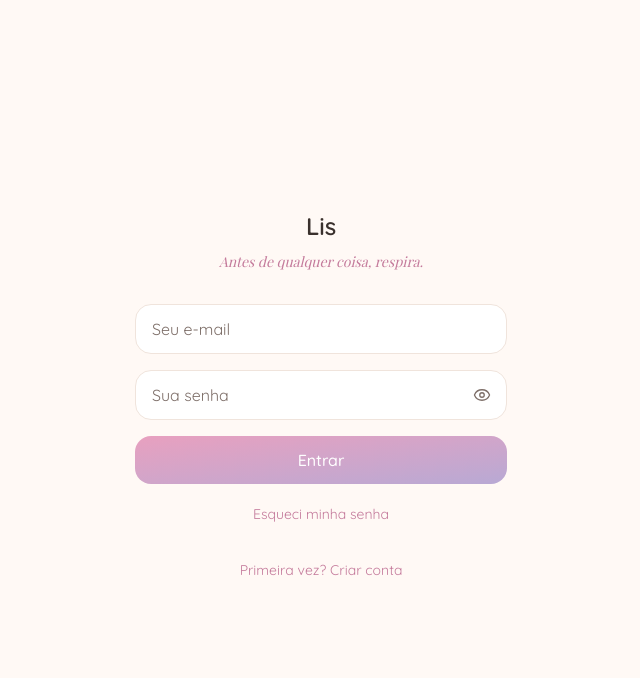
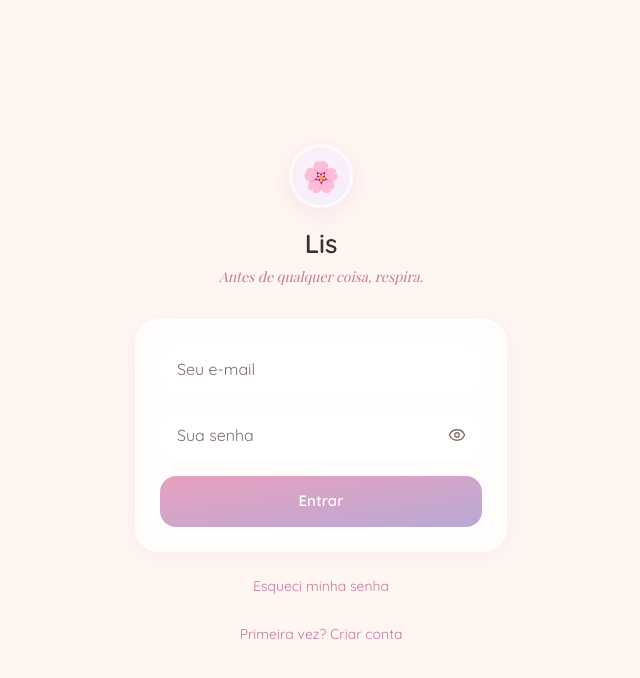
Before and after one commit to alinealassar/mapa-app, a Next.js app: page /login in a window 1280 px wide. Shown: the top 678 px of the page, without its empty margins (319-959 px from the left). Built offline with nearby package versions, Linux system fonts and the light colour scheme; no server answers.

Commit message:
feat: SOS modal, tags personalizadas, casulo sonoro, rebrand Lis (copy e login)

```diff
--- a/app/components/MoodRegister.tsx
+++ b/app/components/MoodRegister.tsx
@@ -1593,7 +1593,7 @@ function Section({
       <button
         type="button"
         onClick={() => setExpanded(true)}
-        className="w-full text-left mb-5 bg-white border border-mapa-border/60 rounded-[20px] px-5 py-4 shadow-[0_2px_10px_rgba(232,160,191,0.04)] flex justify-between items-center transition-all cursor-pointer hover:bg-gray-50/50 group"
+        className="w-full text-left mb-5 bg-white border border-mapa-border/60 rounded-[20px] px-5 py-4 shadow-[0_2px_10px_rgba(232,160,191,0.04)] flex justify-between items-center transition-all cursor-pointer hover:bg-mapa-pink-light/20 group"
       >
         <div>
           <p className="text-[13px] font-semibold text-mapa-pink-deep mb-0.5 font-[family-name:var(--font-quicksand)]">{label}</p>
--- a/app/globals.css
+++ b/app/globals.css
@@ -5,8 +5,8 @@
   --color-foreground: var(--foreground);
   --font-sans: var(--font-quicksand);
 
-  /* Mapa — paleta principal */
-  --color-mapa-bg: #FFF9F5;
+  /* Lis — paleta principal */
+  --color-mapa-bg: #FFF6F2;
   --color-mapa-card: #FFFFFF;
   --color-mapa-text: #3A312D;
   --color-mapa-muted: #7E6F69;
@@ -33,31 +33,11 @@
   --color-mapa-coral: #E88B8B;
 }
 
-/* === DESIGN TOKENS (referência para futuras telas) ===
-   Padronização visual decidida em 18/05/2026. Use como referência
-   ao adicionar tela nova ou refatorar — evita o caos de 6 valores
-   diferentes de border-radius e 4 de shadow.
-
+/* === DESIGN TOKENS ===
    BORDER-RADIUS:
    - rounded-2xl    (16px) — chips, pills, botões pequenos
    - rounded-[18px] (18px) — cards, inputs, modais médios
    - rounded-[24px] (24px) — cards destacados, modais grandes
-
-   SHADOWS (suaves, identidade rosa-quente):
-   - --shadow-soft:   0 4px 16px rgba(60,30,50,0.06)   // chips, hover
-   - --shadow-medium: 0 8px 30px rgba(60,30,50,0.10)   // cards normais
-   - --shadow-large:  0 12px 36px rgba(60,30,50,0.14)  // modais, cards destaque
-
-   AVATAR DECORATIVO (header de tela):
-   w-16 h-16 rounded-full bg-gradient-to-br from-mapa-pink-light to-mapa-lavender-light
-   border-[3px] border-white/70 shadow-[0_6px_24px_rgba(232,160,191,0.22)]
-   ícone lucide size=26 strokeWidth=1.5 cor text-mapa-pink-deep
-
-   H1 DE TELA:
-   text-[24px] font-semibold text-mapa-text font-[family-name:var(--font-quicksand)]
-
-   SUBTÍTULO POÉTICO (Playfair italic):
-   text-[13px] text-mapa-pink-deep italic font-[family-name:var(--font-playfair)]
 */
 :root {
   --shadow-soft: 0 4px 16px rgba(60, 30, 50, 0.06);
@@ -66,13 +46,26 @@
 }
 
 :root {
-  --background: #FFF9F5;
+  --background: #FFF6F2;
   --foreground: #3A312D;
 }
 
 body {
   background: var(--background);
   color: var(--foreground);
+}
+
+/* === GLASSMORPHISM "Jelly" ===
+   Funciona agora porque o container do app tem gradiente visível por baixo.
+   Efeito: vidro fosco aconchegante — branco semi-transparente com borda rosada fina. */
+.lis-glass {
+  background: rgba(255, 255, 255, 0.78);
+  backdrop-filter: blur(16px);
+  -webkit-backdrop-filter: blur(16px);
+  border: 1.5px solid rgba(255, 255, 255, 0.80);
+  box-shadow:
+    0 4px 24px rgba(185, 130, 160, 0.08),
+    0 1px 2px rgba(255, 255, 255, 0.9) inset;
 }
 
 /* Range input custom para escala de humor */
@@ -115,3 +108,11 @@ input[type="range"]::-moz-range-thumb {
 .animate-pulse-rec {
   animation: pulse-rec 1.2s ease-in-out infinite;
 }
+
+/* Micro-animação: afunda suavemente ao clicar */
+.lis-pressable {
+  transition: transform 0.12s ease, box-shadow 0.12s ease;
+}
+.lis-pressable:active {
+  transform: scale(0.97) translateY(1px);
+}
--- a/app/login/page.tsx
+++ b/app/login/page.tsx
@@ -147,7 +147,7 @@ export default function Login() {
   // ===== TELA DE PÓS-CADASTRO (esperando confirmação) =====
   if (signupComplete) {
     return (
-      <main className="min-h-screen flex flex-col items-center justify-center bg-mapa-bg p-6">
+      <main className="min-h-screen flex flex-col items-center justify-center p-6">
         <div className="w-full max-w-sm text-center">
           <div className="w-24 h-24 mx-auto rounded-full bg-gradient-to-br from-mapa-pink-light to-mapa-lavender-light flex items-center justify-center text-5xl border-4 border-white/70 shadow-[0_10px_40px_rgba(232,160,191,0.25)] mb-5">
             💌
@@ -160,7 +160,7 @@ export default function Login() {
             só falta confirmar seu e-mail
           </p>
 
-          <div className="bg-mapa-card border border-mapa-border rounded-[18px] p-5 text-center mb-5">
+          <div className="lis-glass rounded-[18px] p-5 text-center mb-5">
             <p className="text-[13px] text-mapa-text leading-relaxed font-[family-name:var(--font-quicksand)] mb-3">
               Mandamos um link para:
             </p>
@@ -174,7 +174,7 @@ export default function Login() {
 
           <button
             onClick={handleAlreadyConfirmed}
-            className="w-full py-3.5 rounded-2xl bg-gradient-to-br from-mapa-pink to-mapa-lavender text-white font-semibold text-[15px] cursor-pointer hover:-translate-y-0.5 hover:shadow-[0_6px_20px_rgba(232,160,191,0.35)] transition mb-3 font-[family-name:var(--font-quicksand)]"
+            className="w-full py-3.5 rounded-2xl bg-gradient-to-br from-mapa-pink to-mapa-lavender text-white font-semibold text-[15px] cursor-pointer hover:-translate-y-0.5 hover:shadow-[0_6px_20px_rgba(232,160,191,0.35)] transition mb-3 font-[family-name:var(--font-quicksand)] lis-pressable"
           >
             Já confirmei, entrar
           </button>
@@ -182,7 +182,7 @@ export default function Login() {
           <button
             onClick={handleResendEmail}
             disabled={resendStatus === "loading" || resendStatus === "sent"}
-            className="w-full py-3 rounded-2xl border-[1.5px] border-mapa-border bg-transparent text-mapa-text font-semibold text-sm cursor-pointer disabled:opacity-50 hover:bg-mapa-pink-light/40 transition mb-4 font-[family-name:var(--font-quicksand)]"
+            className="w-full py-3 rounded-2xl border-[1.5px] border-mapa-border bg-white/50 text-mapa-text font-semibold text-sm cursor-pointer disabled:opacity-50 hover:bg-mapa-pink-light/40 transition mb-4 font-[family-name:var(--font-quicksand)] lis-pressable"
           >
             {resendStatus === "loading" && "Enviando..."}
             {resendStatus === "sent" && "✓ E-mail reenviado"}
@@ -209,15 +209,22 @@ export default function Login() {
 
   // ===== TELA NORMAL DE LOGIN/CADASTRO =====
   return (
-    <main className="min-h-screen flex flex-col items-center justify-center bg-mapa-bg p-6">
+    <main className="min-h-screen flex flex-col items-center justify-center p-6">
       <div className="w-full max-w-sm">
-        <h1 className="text-[24px] font-semibold text-mapa-text text-center mb-2 font-[family-name:var(--font-quicksand)]">
-          Lis
+        {/* Logo / identidade */}
+        <div className="text-center mb-8">
+          <div className="w-16 h-16 mx-auto rounded-full bg-gradient-to-br from-mapa-pink-light to-mapa-lavender-light flex items-center justify-center text-3xl border-[3px] border-white/70 shadow-[0_6px_24px_rgba(232,160,191,0.22)] mb-4">
+            🌸
+          </div>
+          <h1 className="text-[26px] font-semibold text-mapa-text font-[family-name:var(--font-quicksand)] mb-1">
+            {isSignUp ? "Bem-vinda. Aqui é a Lis." : "Lis"}
           </h1>
-        <p className="text-sm text-mapa-pink-deep text-center mb-8 italic font-[family-name:var(--font-playfair)]">
-          Antes de qualquer coisa, respira.
+          <p className="text-sm text-mapa-pink-deep italic font-[family-name:var(--font-playfair)]">
+            {isSignUp ? "Criação demora 30 segundos." : "Antes de qualquer coisa, respira."}
           </p>
+        </div>
 
+        <div className="lis-glass rounded-[24px] p-6 mb-4">
           <form onSubmit={handleSubmit} className="space-y-4">
             {isSignUp && (
               <input
@@ -227,7 +234,7 @@ export default function Login() {
                 onChange={(e) => setName(e.target.value)}
                 required
                 maxLength={40}
-              className="w-full px-4 py-3 rounded-2xl border border-mapa-border bg-mapa-card text-mapa-text placeholder-mapa-muted focus:outline-none focus:ring-2 focus:ring-mapa-pink"
+                className="w-full px-4 py-3 rounded-2xl border border-white/60 bg-white/70 text-mapa-text placeholder-mapa-muted focus:outline-none focus:ring-2 focus:ring-mapa-pink backdrop-blur-sm"
               />
             )}
             <input
@@ -236,7 +243,7 @@ export default function Login() {
               value={email}
               onChange={(e) => setEmail(e.target.value)}
               required
-            className="w-full px-4 py-3 rounded-2xl border border-mapa-border bg-mapa-card text-mapa-text placeholder-mapa-muted focus:outline-none focus:ring-2 focus:ring-mapa-pink"
+              className="w-full px-4 py-3 rounded-2xl border border-white/60 bg-white/70 text-mapa-text placeholder-mapa-muted focus:outline-none focus:ring-2 focus:ring-mapa-pink backdrop-blur-sm"
             />
             <div>
               <div className="relative">
@@ -246,7 +253,7 @@ export default function Login() {
                   value={password}
                   onChange={(e) => setPassword(e.target.value)}
                   required
-                className="w-full pl-4 pr-12 py-3 rounded-2xl border border-mapa-border bg-mapa-card text-mapa-text placeholder-mapa-muted focus:outline-none focus:ring-2 focus:ring-mapa-pink"
+                  className="w-full pl-4 pr-12 py-3 rounded-2xl border border-white/60 bg-white/70 text-mapa-text placeholder-mapa-muted focus:outline-none focus:ring-2 focus:ring-mapa-pink backdrop-blur-sm"
                 />
                 <button
                   type="button"
@@ -273,15 +280,16 @@ export default function Login() {
             <button
               type="submit"
               disabled={loading}
-            className="w-full py-3 rounded-2xl bg-gradient-to-br from-mapa-pink to-mapa-lavender text-white font-medium hover:opacity-90 transition disabled:opacity-50 font-[family-name:var(--font-quicksand)]"
+              className="w-full py-3.5 rounded-2xl bg-gradient-to-br from-mapa-pink to-mapa-lavender text-white font-semibold text-[15px] hover:-translate-y-0.5 hover:shadow-[0_6px_20px_rgba(232,160,191,0.35)] transition disabled:opacity-50 font-[family-name:var(--font-quicksand)] lis-pressable cursor-pointer"
             >
               {loading ? (isSignUp ? "Criando conta..." : "Entrando...") : isSignUp ? "Criar conta" : "Entrar"}
             </button>
           </form>
+        </div>
 
         {message && (
           <p
-            className={`mt-4 text-sm text-center ${
+            className={`mb-3 text-sm text-center ${
               messageType === "error" ? "text-mapa-coral" : "text-mapa-mint"
             }`}
           >
@@ -290,7 +298,7 @@ export default function Login() {
         )}
 
         {!isSignUp && (
-          <div className="mt-3 text-center">
+          <div className="text-center">
             <a
               href="/recuperar-senha"
               className="inline-block py-2 px-3 text-sm text-mapa-pink-deep hover:underline font-[family-name:var(--font-quicksand)]"
@@ -308,7 +316,7 @@ export default function Login() {
             setPassword("");
             setName("");
           }}
-          className="mt-4 w-full py-3 text-sm text-mapa-pink-deep hover:underline text-center bg-transparent border-none cursor-pointer"
+          className="mt-2 w-full py-3 text-sm text-mapa-pink-deep hover:underline text-center bg-transparent border-none cursor-pointer"
         >
           {isSignUp ? "Já tem conta? Entrar" : "Primeira vez? Criar conta"}
         </button>
```
Also changed, not shown: app/onboarding/page.tsx (+8 -6 lines). Lines whose indentation alone changed are shown as unchanged.
